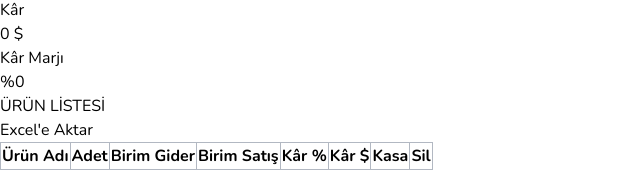
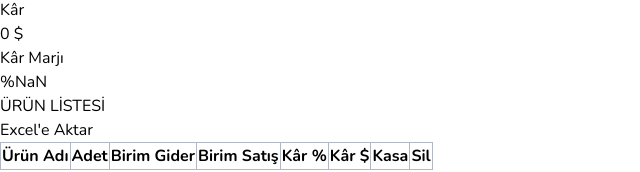
Before and after one commit to kartalgules/BuySellPro, a React (Vite) app: page / in a window 1280 px wide. Shown: the part 266-438 px from the top of the page, without its empty margins (0-640 px from the left). Built offline with nearby package versions, Linux system fonts and the light colour scheme.

Commit message:
The calculation errors have been fixed.

```diff
--- a/src/components/LeftSection/HeadersDown.tsx
+++ b/src/components/LeftSection/HeadersDown.tsx
@@ -24,19 +24,10 @@ const HeadersDown: FC = () => {
     Array.isArray(formData) && formData.length > 0
       ? formData.reduce((acc, curr) => acc + curr.sellPrice * curr.quantity, 0)
       : 0;
-  const totalProfitmargin =
-    Array.isArray(formData) && formData.length > 0
-      ? Number(
-          (
-            formData.reduce(
-              (acc, curr) =>
-                acc +
-              (((curr.sellPrice - (curr.buyPrice + curr.extraCost)) / (curr.buyPrice + curr.extraCost)) * 100),
-              0
-            ) / formData.length
-          ).toFixed(2)
-        )
-      : 0;
+  const totalProfitmargin = Number((
+    ((totalCash - totalCost) * 100) /
+    totalCost
+  ).toFixed(2));
 
   const style =
     "flex flex-col w-2/5 lg:w-1/4 xl:w-3/5 justify-center h-full border-slate-500 lg:border-l-2 border-x-2 rounded-md p-1 text-md md:text-lg xl:text-2xl";
@@ -61,7 +52,7 @@ const HeadersDown: FC = () => {
         <div className={style}>
           <h2>Kâr</h2>
           <h1
-            className={`${totalProfit > 0 ? "text-green-500" : "text-red-500"}`}
+            className={`${totalProfit <= 0 && "text-red-500"} ${totalProfit >= 0 && "text-amber-700"} ${totalProfit >= 20 && "text-green-500"}`}
           >
             {totalProfit} $
           </h1>
@@ -70,9 +61,7 @@ const HeadersDown: FC = () => {
         <div className={style}>
           <h2>Kâr Marjı</h2>
           <h1
-            className={`${
-              totalProfitmargin > 20 ? "text-green-500" : "text-red-500"
-            }`}
+            className={`${totalProfitmargin <= 0 && "text-red-500"} ${totalProfit >= 0 && "text-amber-700"} ${totalProfit >= 20 && "text-green-500"}`}
           >
             %{totalProfitmargin}
           </h1>
--- a/src/components/Table.tsx
+++ b/src/components/Table.tsx
@@ -18,12 +18,15 @@ const Table: React.FC = () => {
 
   useEffect(() => {
     const data = localStorage.getItem("formData");
-    data && setFormData(JSON.parse(data));
+    if (data) {
+      setFormData(JSON.parse(data));
+    }
   }, []);
 
   const truncateText = (text: string, maxLength: number) => {
     return text.length > maxLength ? text.slice(0, maxLength) + "..." : text;
   };
+
 
   return (
     <div className="flex flex-col justify-stretch w-11/12 xl:w-8/12 xl:m-5 h-7/12 mb-10 mx-auto rounded-md overflow-y-auto ">
@@ -59,9 +62,9 @@ const Table: React.FC = () => {
               <td className="hidden 2xl:table-cell">{data.sellPrice}$</td>
               <td
                 className={
-                  ((data.sellPrice - (data.buyPrice + data.extraCost)) /
+                  (((data.sellPrice - (data.buyPrice + data.extraCost)) /
                     (data.buyPrice + data.extraCost)) *
-                    100 >
+                    100) >
                   20
                     ? "text-green-500"
                     : "text-red-500"
```
